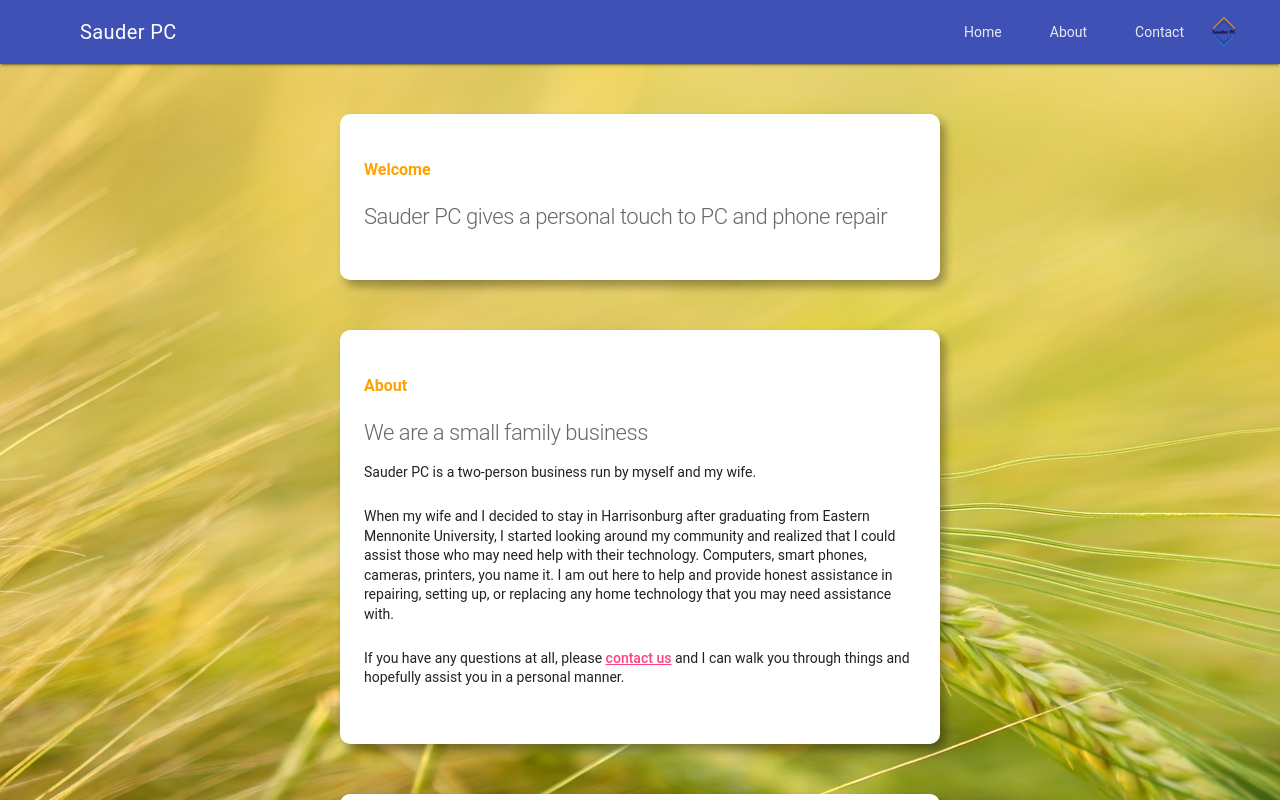
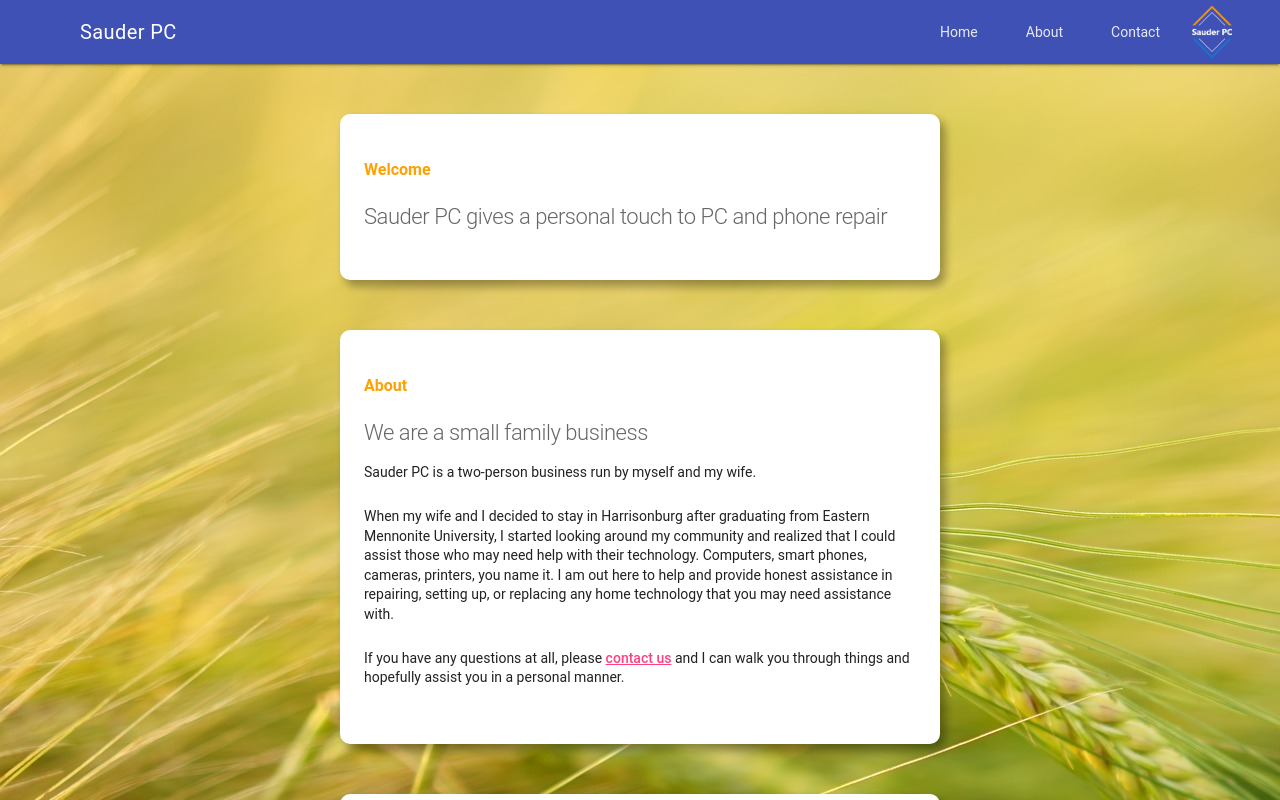
Before and after one commit to sjoshua270/sauder-pc, a plain HTML site: page public/index.html in a window 1280 px wide. Drawn offline with nearby package versions, Linux system fonts and the light colour scheme; some packages are replaced by stand-ins of ours.

Commit message:
Adjusted size of logo

```diff
--- a/public/index.html
+++ b/public/index.html
@@ -30,7 +30,7 @@
     <link rel="icon" type="image/png" sizes="16x16" href="res/favicon-16x16.png">
     <link rel="manifest" href="res/manifest.json">
     <meta name="msapplication-TileColor" content="#ffffff">
-    <meta name="msapplication-TileImage" content="../res/ms-icon-144x144.png">
+    <meta name="msapplication-TileImage" content="res/ms-icon-144x144.png">
     <meta name="theme-color" content="#ffffff">
 
     <link rel="stylesheet" href="https://fonts.googleapis.com/icon?family=Material+Icons">
@@ -44,6 +44,11 @@
             font-family: Roboto, Helvetica, Arial, sans-serif;
             margin: 0;
             padding: 0;
+        }
+
+        #header-logo {
+            height: 4em;
+            width: 4em;
         }
 
         .message {
@@ -112,7 +117,7 @@
                 <a class="mdl-navigation__link" href="#contact">Contact</a>
             </nav>
             <!--Logo-->
-            <img id="logo" src="res/favicon-32x32.png">
+            <img id="header-logo" src="res/icon_white.png">
         </div>
     </header>
 
```
